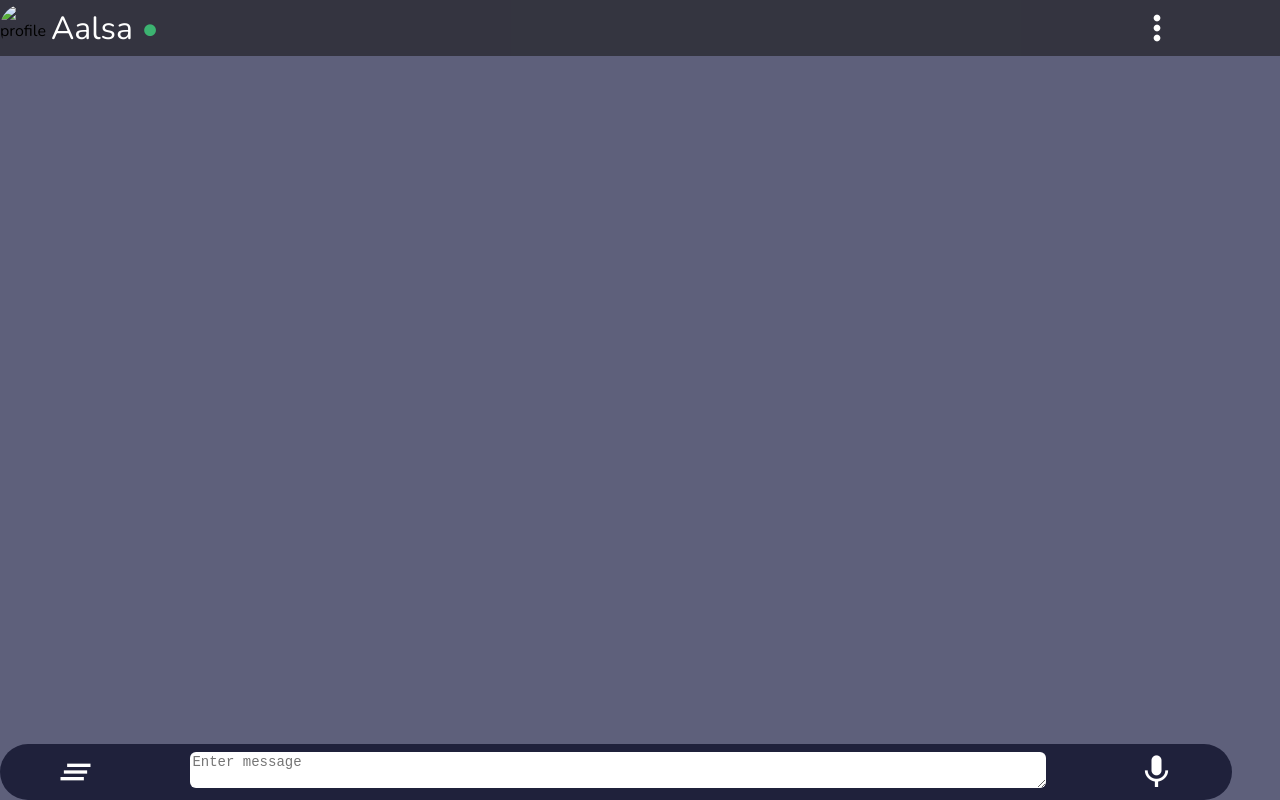
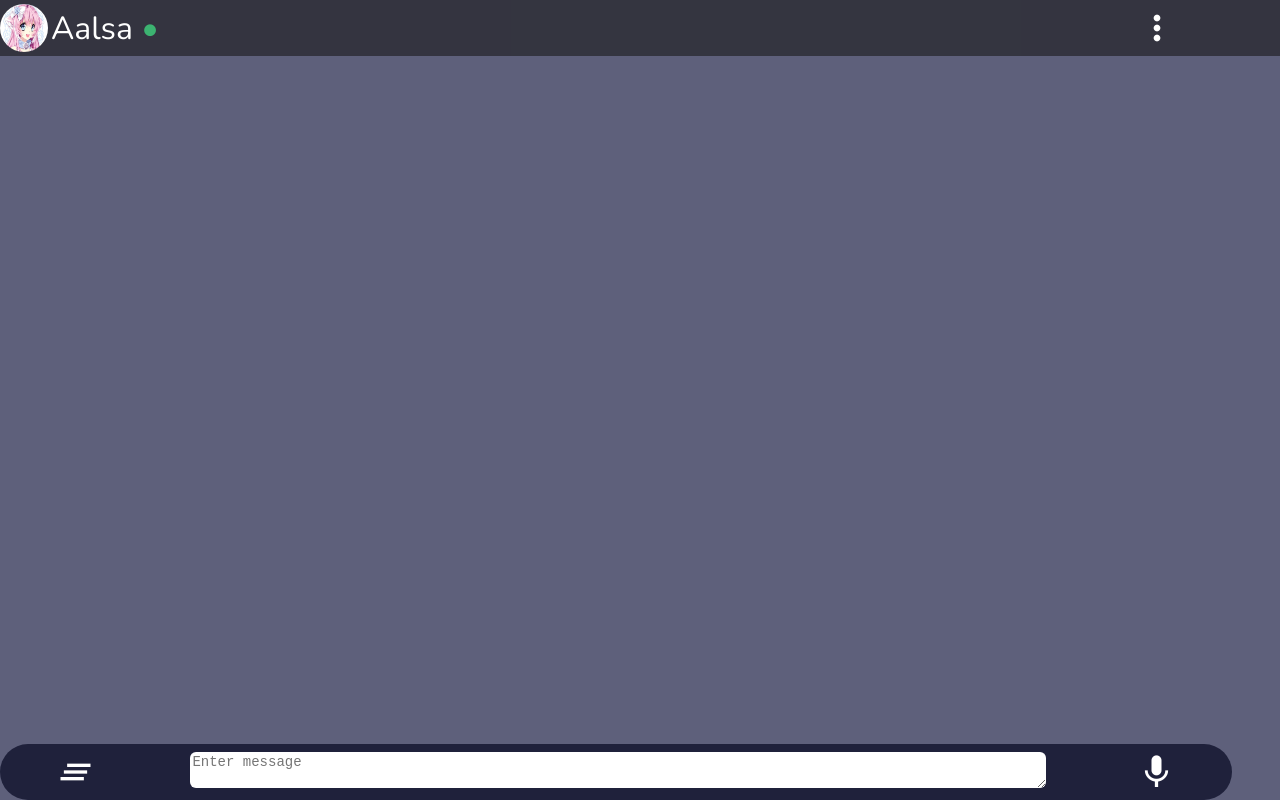
Before and after one commit to prasantdev/Aalsa-previewer, a plain HTML site: page index.html in a window 1280 px wide. Drawn offline with nearby package versions, Linux system fonts and the light colour scheme.

Commit message:
Update index.html

```diff
--- a/index.html
+++ b/index.html
@@ -28,7 +28,7 @@
 
     <div class="header">
 
-      <img src="Assets/Images/neko.png" alt="profile" id="pfp">
+      <img src="neko.png" alt="profile" id="pfp">
 
       <div class="botName">
 
```
